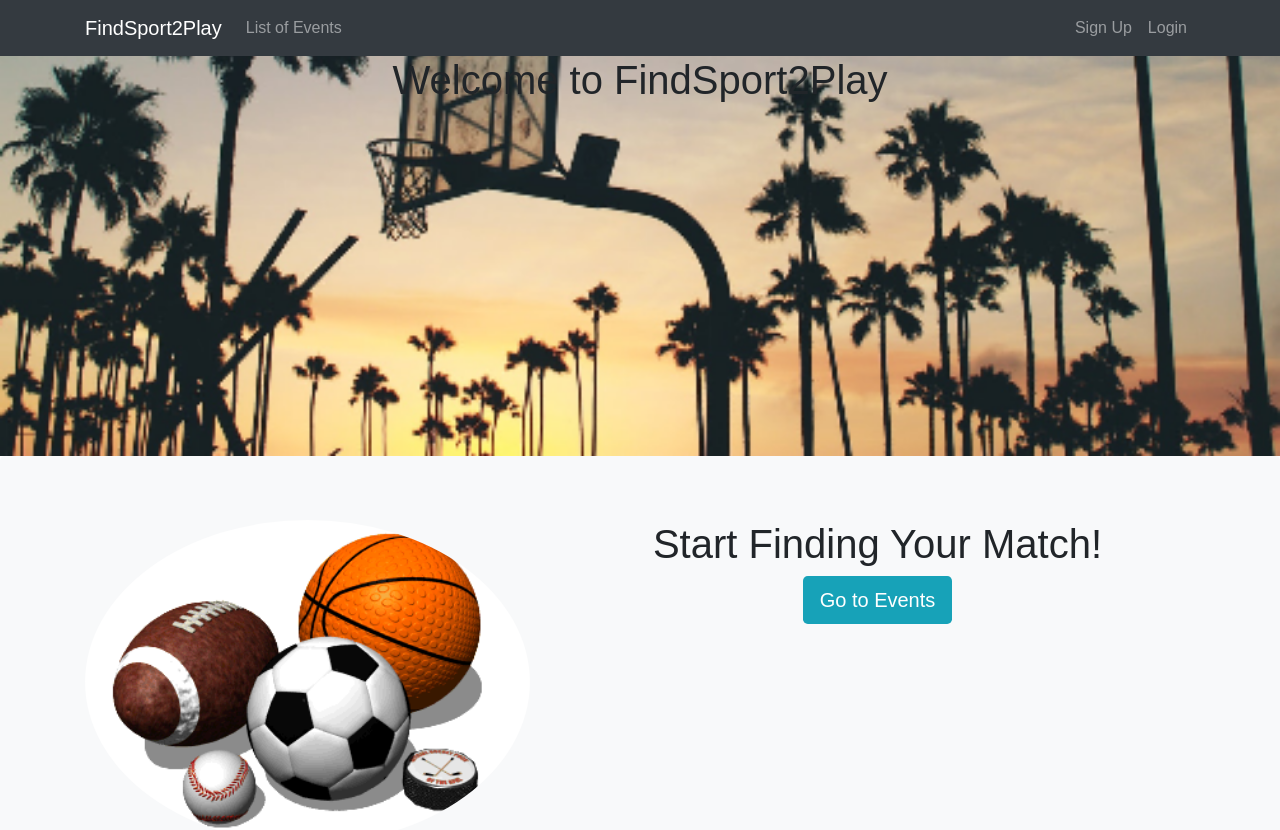
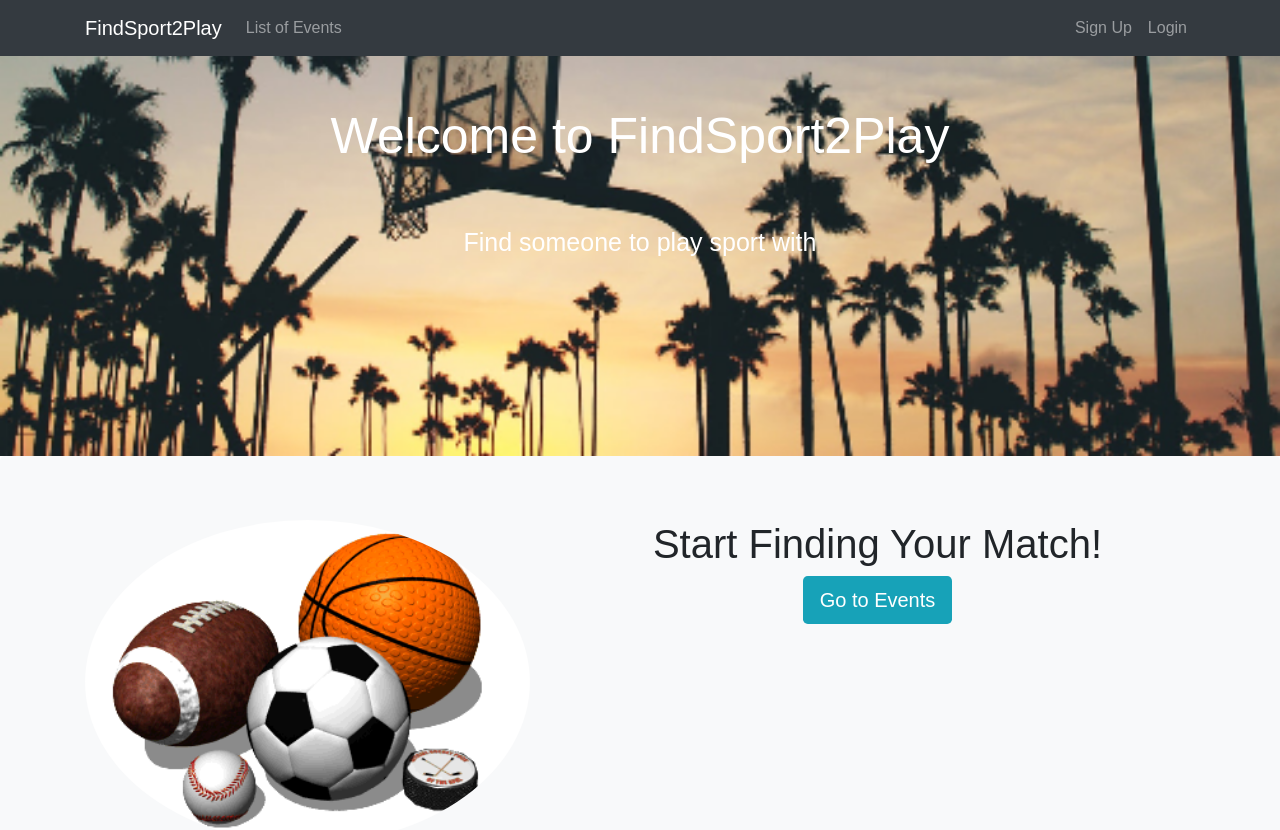
Before and after one commit to topdeveloper55/Find-Sport-2-Play, a React (Create React App) app in the folder client/: page / in a window 1280 px wide. Shown: the top 830 px of the page. Built offline with nearby package versions, Linux system fonts and the light colour scheme; no server answers.

Commit message:
add styles to header title and text

```diff
--- a/client/src/components/home/Home.js
+++ b/client/src/components/home/Home.js
@@ -14,9 +14,8 @@ class Home extends Component{
       return(
           <div>
             <header className={styles.header}>
-          		<div className="container">
-          			<h1 className="text-center">Welcome to FindSport2Play</h1>
-          		</div>
+          		<h1 className={styles.header__title}>Welcome to FindSport2Play</h1>
+          		<p className={styles.header__text}>Find someone to play sport with</p>
           	</header>
 
             <div className="jumbotron bg-light mb-0">
--- a/client/src/components/home/Home.module.css
+++ b/client/src/components/home/Home.module.css
@@ -4,10 +4,16 @@
     background-size: cover;
     background-position: bottom;
     background-repeat: no-repeat;
+    text-align: center;
+    color: white;
 }
 
-.image{
-    width: 50%;
-    display: block;
-    margin: 0 auto;
+.header__title{
+    padding-top: 50px;
+    font-size: 50px;
 }
+
+.header__text{
+    padding-top: 50px;
+    font-size: 25px;
+}
```
